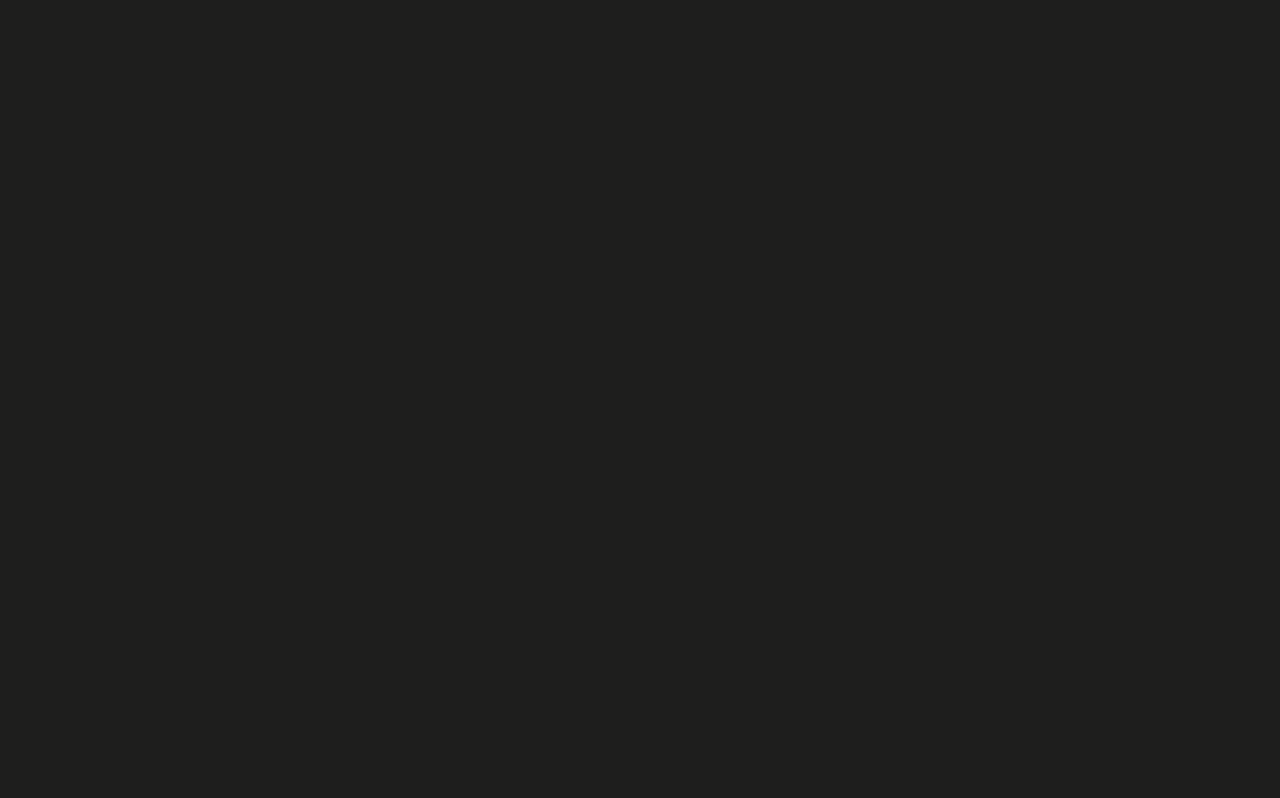
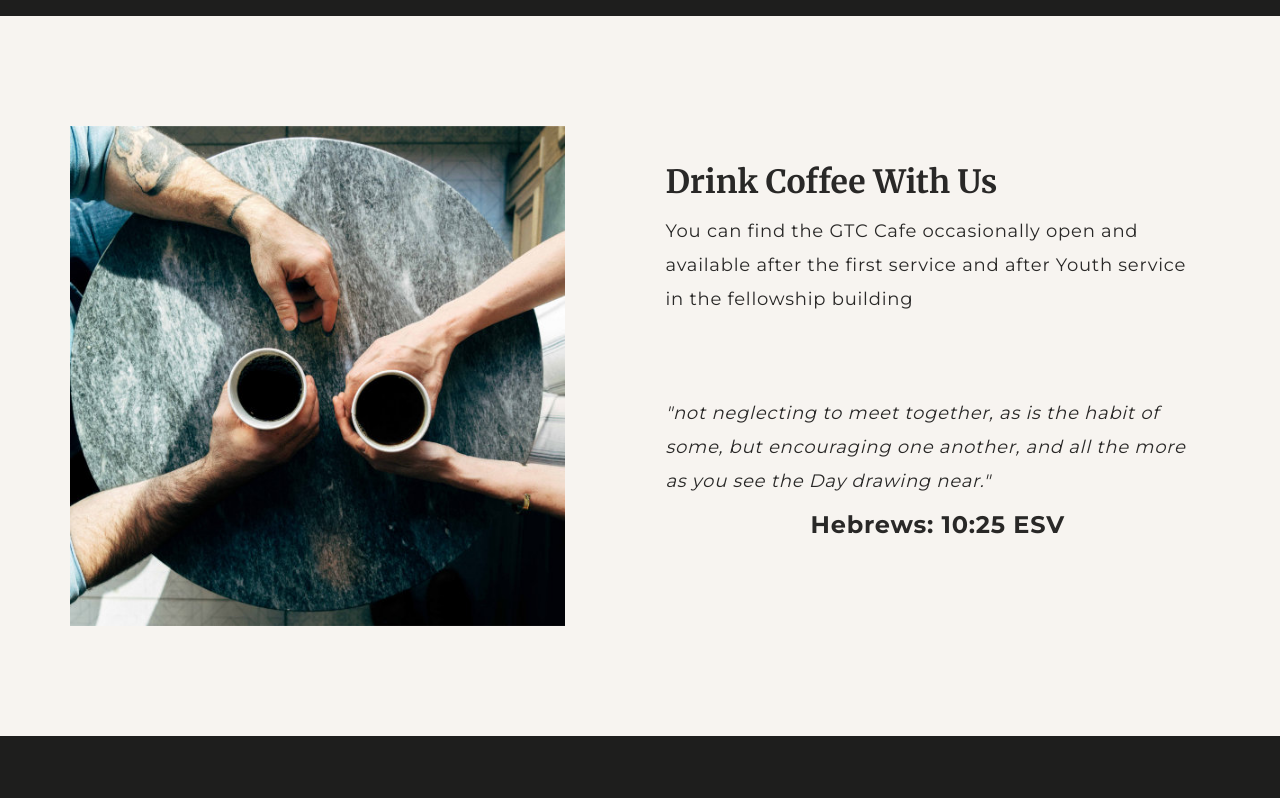
Before and after one commit to GTCAG/new-gtc, a React (Create React App) app: page /cafe in a window 1280 px wide. Shown: the part 884-1682 px from the top of the page. Before the commit the page ends 800 px from the top, so only its background shows below. Built offline with nearby package versions, Linux system fonts and the light colour scheme.

Commit message:
Finished Cafe Page

```diff
--- a/src/App.tsx
+++ b/src/App.tsx
@@ -1,9 +1,11 @@
 import React from "react";
 import { Route } from "react-router-dom";
 import NavBar from "./components/atoms/NavBar";
+import Footer from "./components/atoms/Footer";
 import HomePage from "./components/pages/HomePage";
 import TestPage from "./components/pages/TestPage";
 import styled from "styled-components";
+import CafePage from "./components/pages/CafePage";
 
 const AppRoot = styled.div`
   width: 100%;
@@ -25,6 +27,11 @@ function App() {
       <Route exact path="/test">
         <TestPage />
       </Route>
+
+      <Route exact path="/cafe">
+        <CafePage />
+      </Route>
+      <Footer />
     </AppRoot>
   );
 }
--- /dev/null
+++ b/src/components/pages/CafePage.tsx
@@ -0,0 +1,104 @@
+import React from "react";
+import styled, { DefaultTheme, withTheme } from "styled-components";
+import PageHeader from "../atoms/PageHeader";
+import bgImg from "../../images/cafe.jpg";
+import Display from "../texts/Display";
+import cafe1Img from "../../images/cafe-1.jpg";
+import Text from "../texts/Text";
+
+interface CafePageProps {
+  theme: DefaultTheme;
+}
+
+const Root = styled.div`
+  width: 100%;
+`;
+
+const Section = styled.div`
+  width: 100%;
+  background-color: ${({ theme }) => theme.colors.lights.offWhite};
+  padding: 110px ${({ theme }) => theme.dimensions.margins.dekstop};
+  box-sizing: border-box;
+  display: flex;
+  justify-content: center;
+  align-items: center;
+`;
+
+const MaxWidthContainer = styled.div`
+  width: 100%;
+  max-width: ${({ theme }) => theme.dimensions.maxWidth};
+  display: flex;
+  white-space: preserve;
+
+  @media (max-width: ${({ theme }) => theme.breakPoints.desktop}) {
+    flex-direction: column;
+    justify-content: center;
+    align-items: center;
+  }
+`;
+
+const SectionImage = styled.img`
+  height: 100%;
+  width: 100%;
+  max-width: 500px;
+  max-height: 500px;
+  object-fit: contain;
+`;
+
+const TextContainer = styled.div`
+  margin-left: 100px;
+  max-width: 579px;
+  min-width: 200px;
+
+  @media (max-width: ${({ theme }) => theme.breakPoints.desktop}) {
+    margin-left: 0;
+    text-align: center;
+  }
+`;
+
+const CafePage: React.FC<CafePageProps> = ({ theme }) => {
+  return (
+    <Root>
+      <PageHeader height="800px" img={bgImg}>
+        <Display variant="large" color={theme.colors.lights.offWhite}>
+          GTC Cafe
+        </Display>
+      </PageHeader>
+      <Section>
+        <MaxWidthContainer>
+          <SectionImage src={cafe1Img} />
+          <TextContainer>
+            <Display
+              variant="small"
+              weight="600"
+              style={{ marginBottom: 16, marginTop: 40 }}
+              color={theme.colors.primary.default}>
+              Drink Coffee With Us
+            </Display>
+            <Text variant="medium">
+              You can find the GTC Cafe occasionally open and available after
+              the first service and after Youth service in the fellowship
+              building
+            </Text>
+
+            <div style={{ marginTop: 80 }}>
+              <Text variant="medium" style={{ fontStyle: "italic" }}>
+                "not neglecting to meet together, as is the habit of some, but
+                encouraging one another, and all the more as you see the Day
+                drawing near."
+              </Text>
+              <Text
+                variant="large"
+                weight="bold"
+                style={{ marginTop: 8, width: "100%", textAlign: "center" }}>
+                Hebrews: 10:25 ESV
+              </Text>
+            </div>
+          </TextContainer>
+        </MaxWidthContainer>
+      </Section>
+    </Root>
+  );
+};
+
+export default withTheme(CafePage);
--- a/src/components/pages/HomePage.tsx
+++ b/src/components/pages/HomePage.tsx
@@ -153,7 +153,6 @@ const HomePage: React.FC<HomePageProps> = ({ theme }) => {
           this mission until Christ returns.
         </MissionText>
       </MissionStatement>
-      <Footer />
     </Root>
   );
 };
--- a/src/components/texts/Display.tsx
+++ b/src/components/texts/Display.tsx
@@ -6,6 +6,7 @@ interface DisplayProps {
   weight?: string;
   color?: string;
   children?: any;
+  style?: any;
 }
 
 const Root = styled.h2<DisplayProps>`
--- a/src/components/texts/Text.tsx
+++ b/src/components/texts/Text.tsx
@@ -6,6 +6,7 @@ interface TextProps {
   weight?: string;
   color?: string;
   children?: any;
+  style?: any;
 }
 
 const Root = styled.p<TextProps>`
```
Also changed, not shown: src/images/cafe-1.jpg (added).
